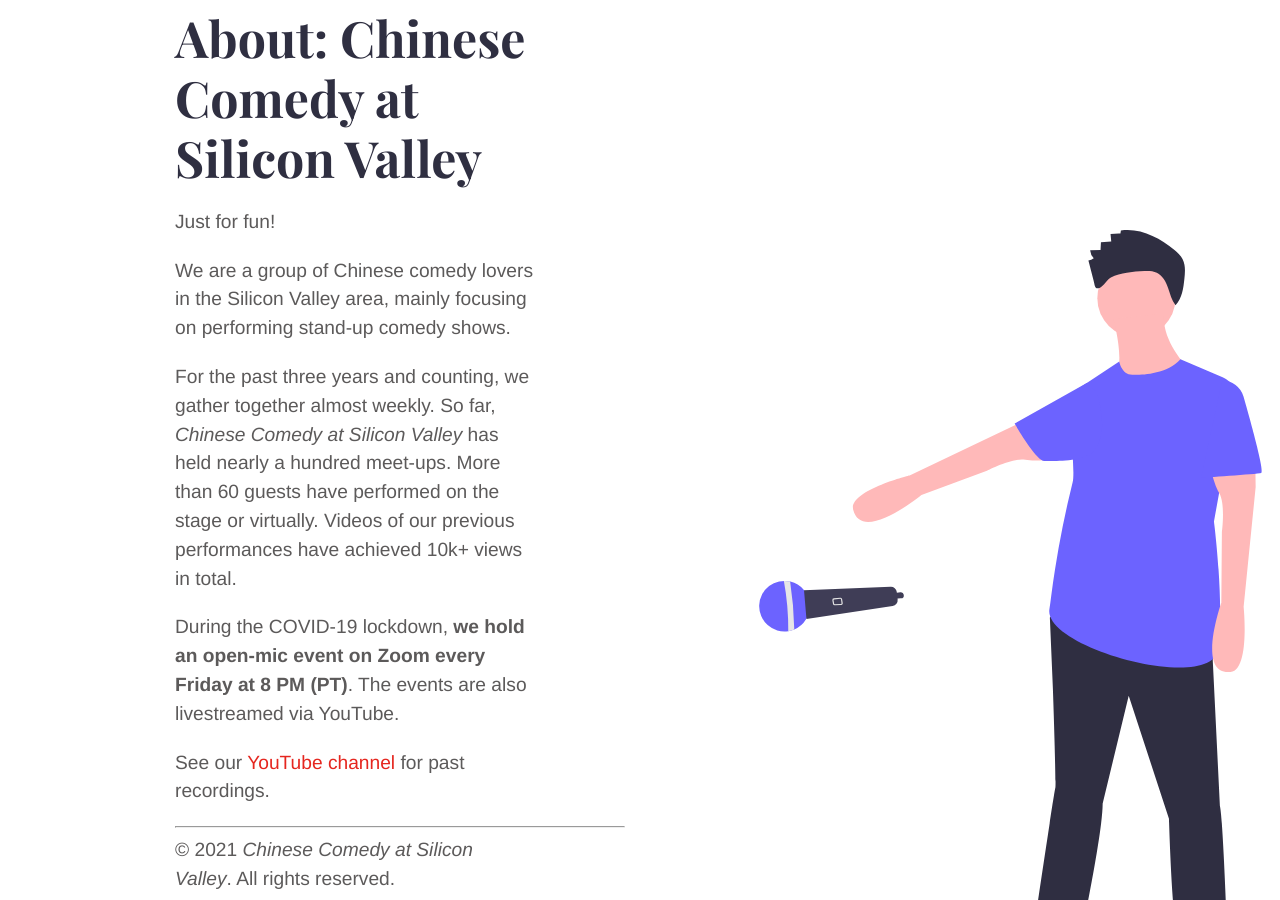
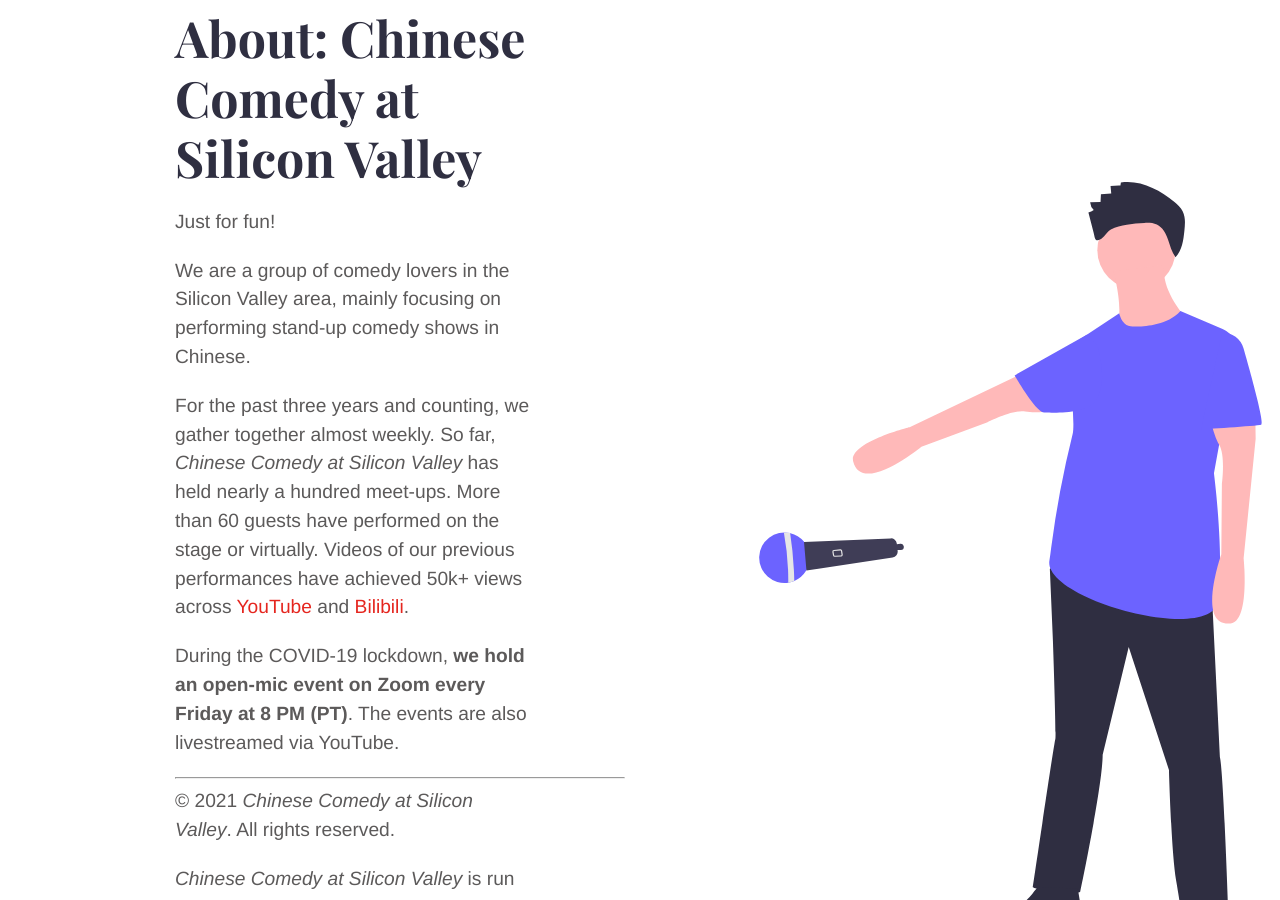
Before and after one commit to ggtkx/ggtkx.github.io, a Jekyll site: the page built from english.md, in a window 1280 px wide and 900 px high, scrolled down 194 px. Built offline with Jekyll 4.4.1, drawn with Linux system fonts in a browser that asks for light colours.

Commit message:
addressed review comments

```diff
--- a/_data/menus.yml
+++ b/_data/menus.yml
@@ -8,7 +8,7 @@
     weight: 2
 
   - name: "English"
-    url: "/english/"
+    url: "/en/"
     weight: 3
 
 footer:
@@ -21,5 +21,5 @@
     weight: 2
 
   - name: "English"
-    url: "/english/"
+    url: "/en/"
     weight: 3
--- a/english.md
+++ b/english.md
@@ -12,13 +13,11 @@
 
 Just for fun!
 
-We are a group of Chinese comedy lovers in the Silicon Valley area, mainly focusing on performing stand-up comedy shows.
+We are a group of comedy lovers in the Silicon Valley area, mainly focusing on performing stand-up comedy shows in Chinese.
 
-For the past three years and counting, we gather together almost weekly. So far, _Chinese Comedy at Silicon Valley_ has held nearly a hundred meet-ups. More than 60 guests have performed on the stage or virtually. Videos of our previous performances have achieved 10k+ views in total.
+For the past three years and counting, we gather together almost weekly. So far, _Chinese Comedy at Silicon Valley_ has held nearly a hundred meet-ups. More than 60 guests have performed on the stage or virtually. Videos of our previous performances have achieved 50k+ views across [YouTube](https://www.youtube.com/channel/UCqG1oe7CjCghQdZDldNKT0A/featured) and [Bilibili](https://space.bilibili.com/482647119).
 
 During the COVID-19 lockdown, **we hold an open-mic event on Zoom every Friday at 8 PM (PT)**. The events are also livestreamed via YouTube.
-
-See our [YouTube channel](https://www.youtube.com/channel/UCqG1oe7CjCghQdZDldNKT0A/featured) for past recordings.
 
 ---
 
```
Also changed, not shown: other parts of english.md (+1 -0 lines).
